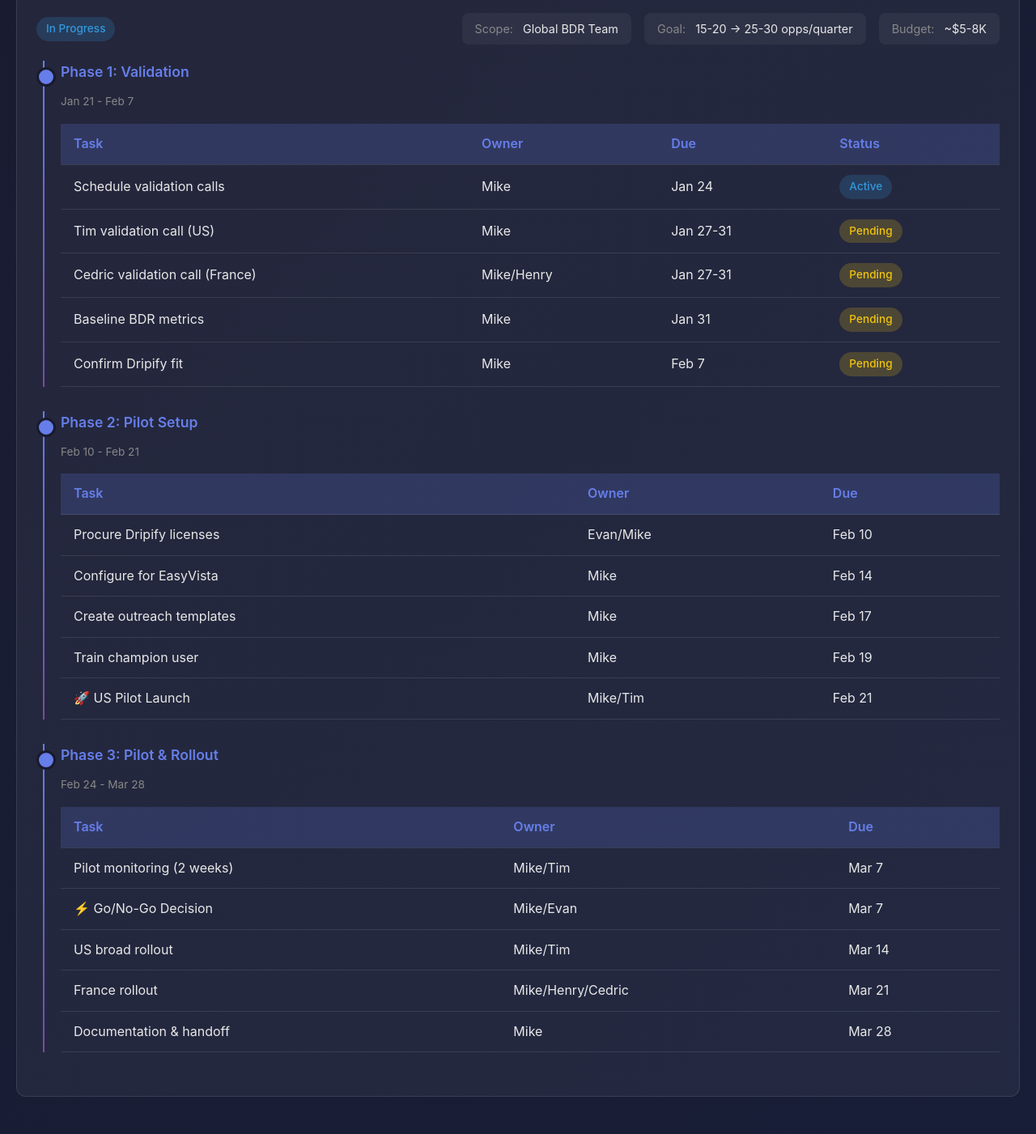
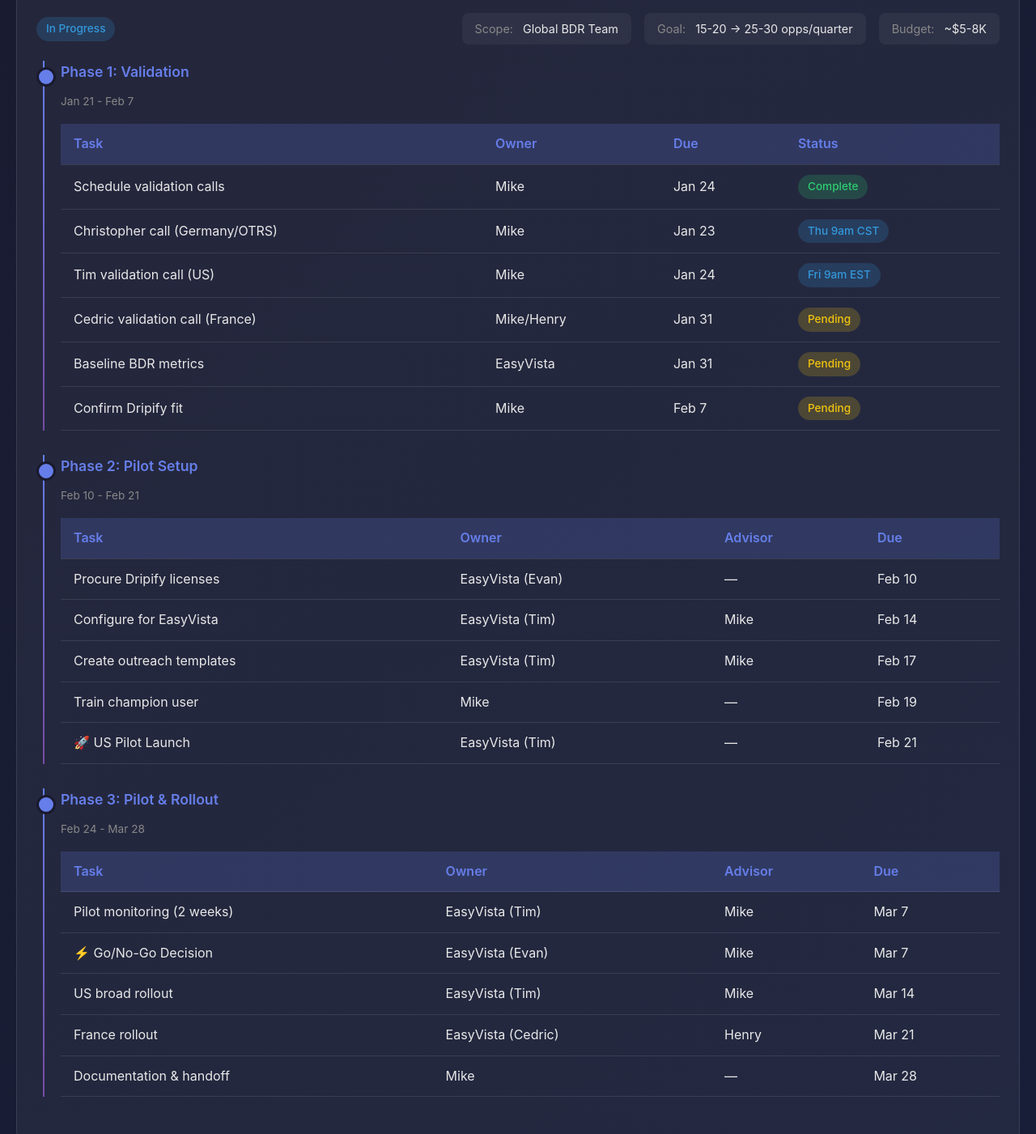
Before and after one commit to pqsoccerboy17/client-timelines, a plain HTML site: page index.html in a window 1280 px wide. Shown: the part 1595-2996 px from the top of the page at 81% size. Drawn offline with Linux system fonts and the light colour scheme; a script that the page names is missing.

Commit message:
Update: scheduled calls, contact info, client owns implementation

```diff
--- a/index.html
+++ b/index.html
@@ -413,9 +413,9 @@ flowchart LR
     end
 
     subgraph Dripify["📱 Dripify Team"]
-        Tim["Tim<br/>NA BDR 📧"]
+        Tim["Tim Brouillard<br/>VP BizDev 📅"]
         Cedric["Cedric<br/>France 📧"]
-        Christopher["Christopher<br/>Germany ⚠️"]
+        Christopher["Christopher Kuhn<br/>COO OTRS 📅"]
     end
 
     subgraph Loopio["📝 Loopio Team"]
@@ -434,7 +434,7 @@ flowchart LR
     Leadership --> TechDD
                 </div>
                 <p style="margin-top: 16px; color: #888; font-size: 0.9rem;">
-                    ✓ = Engaged | 📧 = Outreach Sent | ⚠️ = Risk/Constraint
+                    ✓ = Engaged | 📧 = Outreach Sent | 📅 = Call Scheduled | ⚠️ = Risk
                 </p>
             </div>
         </section>
@@ -458,10 +458,11 @@ flowchart LR
                     <div class="phase-dates">Jan 21 - Feb 7</div>
                     <table>
                         <tr><th>Task</th><th>Owner</th><th>Due</th><th>Status</th></tr>
-                        <tr><td>Schedule validation calls</td><td>Mike</td><td>Jan 24</td><td><span class="status-badge status-active">Active</span></td></tr>
-                        <tr><td>Tim validation call (US)</td><td>Mike</td><td>Jan 27-31</td><td><span class="status-badge status-pending">Pending</span></td></tr>
-                        <tr><td>Cedric validation call (France)</td><td>Mike/Henry</td><td>Jan 27-31</td><td><span class="status-badge status-pending">Pending</span></td></tr>
-                        <tr><td>Baseline BDR metrics</td><td>Mike</td><td>Jan 31</td><td><span class="status-badge status-pending">Pending</span></td></tr>
+                        <tr><td>Schedule validation calls</td><td>Mike</td><td>Jan 24</td><td><span class="status-badge status-complete">Complete</span></td></tr>
+                        <tr><td>Christopher call (Germany/OTRS)</td><td>Mike</td><td>Jan 23</td><td><span class="status-badge status-active">Thu 9am CST</span></td></tr>
+                        <tr><td>Tim validation call (US)</td><td>Mike</td><td>Jan 24</td><td><span class="status-badge status-active">Fri 9am EST</span></td></tr>
+                        <tr><td>Cedric validation call (France)</td><td>Mike/Henry</td><td>Jan 31</td><td><span class="status-badge status-pending">Pending</span></td></tr>
+                        <tr><td>Baseline BDR metrics</td><td>EasyVista</td><td>Jan 31</td><td><span class="status-badge status-pending">Pending</span></td></tr>
                         <tr><td>Confirm Dripify fit</td><td>Mike</td><td>Feb 7</td><td><span class="status-badge status-pending">Pending</span></td></tr>
                     </table>
                 </div>
@@ -470,12 +471,12 @@ flowchart LR
                     <div class="phase-title">Phase 2: Pilot Setup</div>
                     <div class="phase-dates">Feb 10 - Feb 21</div>
                     <table>
-                        <tr><th>Task</th><th>Owner</th><th>Due</th></tr>
-                        <tr><td>Procure Dripify licenses</td><td>Evan/Mike</td><td>Feb 10</td></tr>
-                        <tr><td>Configure for EasyVista</td><td>Mike</td><td>Feb 14</td></tr>
-                        <tr><td>Create outreach templates</td><td>Mike</td><td>Feb 17</td></tr>
-                        <tr><td>Train champion user</td><td>Mike</td><td>Feb 19</td></tr>
-                        <tr><td>🚀 US Pilot Launch</td><td>Mike/Tim</td><td>Feb 21</td></tr>
+                        <tr><th>Task</th><th>Owner</th><th>Advisor</th><th>Due</th></tr>
+                        <tr><td>Procure Dripify licenses</td><td>EasyVista (Evan)</td><td>—</td><td>Feb 10</td></tr>
+                        <tr><td>Configure for EasyVista</td><td>EasyVista (Tim)</td><td>Mike</td><td>Feb 14</td></tr>
+                        <tr><td>Create outreach templates</td><td>EasyVista (Tim)</td><td>Mike</td><td>Feb 17</td></tr>
+                        <tr><td>Train champion user</td><td>Mike</td><td>—</td><td>Feb 19</td></tr>
+                        <tr><td>🚀 US Pilot Launch</td><td>EasyVista (Tim)</td><td>—</td><td>Feb 21</td></tr>
                     </table>
                 </div>
 
@@ -483,12 +484,12 @@ flowchart LR
                     <div class="phase-title">Phase 3: Pilot & Rollout</div>
                     <div class="phase-dates">Feb 24 - Mar 28</div>
                     <table>
-                        <tr><th>Task</th><th>Owner</th><th>Due</th></tr>
-                        <tr><td>Pilot monitoring (2 weeks)</td><td>Mike/Tim</td><td>Mar 7</td></tr>
-                        <tr><td>⚡ Go/No-Go Decision</td><td>Mike/Evan</td><td>Mar 7</td></tr>
-                        <tr><td>US broad rollout</td><td>Mike/Tim</td><td>Mar 14</td></tr>
-                        <tr><td>France rollout</td><td>Mike/Henry/Cedric</td><td>Mar 21</td></tr>
-                        <tr><td>Documentation & handoff</td><td>Mike</td><td>Mar 28</td></tr>
+                        <tr><th>Task</th><th>Owner</th><th>Advisor</th><th>Due</th></tr>
+                        <tr><td>Pilot monitoring (2 weeks)</td><td>EasyVista (Tim)</td><td>Mike</td><td>Mar 7</td></tr>
+                        <tr><td>⚡ Go/No-Go Decision</td><td>EasyVista (Evan)</td><td>Mike</td><td>Mar 7</td></tr>
+                        <tr><td>US broad rollout</td><td>EasyVista (Tim)</td><td>Mike</td><td>Mar 14</td></tr>
+                        <tr><td>France rollout</td><td>EasyVista (Cedric)</td><td>Henry</td><td>Mar 21</td></tr>
+                        <tr><td>Documentation & handoff</td><td>Mike</td><td>—</td><td>Mar 28</td></tr>
                     </table>
                 </div>
             </div>
@@ -524,14 +525,14 @@ flowchart LR
                     <div class="phase-title">Phase 2: Solution & Training</div>
                     <div class="phase-dates">Feb 10 - Mar 21</div>
                     <table>
-                        <tr><th>Task</th><th>Owner</th><th>Due</th></tr>
-                        <tr><td>Define Loopio usage metrics</td><td>Mike/Jan</td><td>Feb 12</td></tr>
-                        <tr><td>Change management plan</td><td>Mike</td><td>Feb 14</td></tr>
-                        <tr><td>Training materials</td><td>Mike/Jan</td><td>Feb 19</td></tr>
-                        <tr><td>US pre-sales training</td><td>Mike/Jan</td><td>Feb 28</td></tr>
-                        <tr><td>Address Rod's workflow</td><td>Mike</td><td>Mar 3</td></tr>
-                        <tr><td>France training</td><td>Henry/Jan</td><td>Mar 14</td></tr>
-                        <tr><td>Global training complete</td><td>Jan</td><td>Mar 21</td></tr>
+                        <tr><th>Task</th><th>Owner</th><th>Advisor</th><th>Due</th></tr>
+                        <tr><td>Define Loopio usage metrics</td><td>EasyVista (Jan)</td><td>Mike</td><td>Feb 12</td></tr>
+                        <tr><td>Change management plan</td><td>Mike</td><td>—</td><td>Feb 14</td></tr>
+                        <tr><td>Training materials</td><td>EasyVista (Jan)</td><td>Mike</td><td>Feb 19</td></tr>
+                        <tr><td>US pre-sales training</td><td>EasyVista (Jan)</td><td>Mike</td><td>Feb 28</td></tr>
+                        <tr><td>Address Rod's workflow</td><td>EasyVista (Jan)</td><td>Mike</td><td>Mar 3</td></tr>
+                        <tr><td>France training</td><td>EasyVista (Jan)</td><td>Henry</td><td>Mar 14</td></tr>
+                        <tr><td>Global training complete</td><td>EasyVista (Jan)</td><td>—</td><td>Mar 21</td></tr>
                     </table>
                 </div>
             </div>
@@ -541,8 +542,9 @@ flowchart LR
             <h2>Key Milestones</h2>
             <div class="card">
                 <div class="milestone-list">
+                    <div class="milestone" style="background: linear-gradient(135deg, rgba(52, 152, 219, 0.3), rgba(46, 204, 113, 0.3)); border-color: rgba(52, 152, 219, 0.5);"><span class="milestone-date" style="color: #3498db;">Jan 23</span> — 📞 Christopher call (9am CST)</div>
                     <div class="milestone"><span class="milestone-date">Jan 23</span> — Ludovic/Loic prioritization review</div>
-                    <div class="milestone"><span class="milestone-date">Jan 24</span> — Stakeholder call scheduling complete</div>
+                    <div class="milestone" style="background: linear-gradient(135deg, rgba(52, 152, 219, 0.3), rgba(46, 204, 113, 0.3)); border-color: rgba(52, 152, 219, 0.5);"><span class="milestone-date" style="color: #3498db;">Jan 24</span> — 📞 Tim validation call (9am EST)</div>
                     <div class="milestone"><span class="milestone-date">Feb 7</span> — Validation phase complete</div>
                     <div class="milestone"><span class="milestone-date">Feb 21</span> — Dripify US pilot launch</div>
                     <div class="milestone"><span class="milestone-date">Mar 7</span> — Dripify Go/No-Go decision</div>
@@ -604,7 +606,7 @@ flowchart LR
                     <tr><th>Team Member</th><th>Focus Areas</th></tr>
                     <tr>
                         <td><strong>Mike</strong></td>
-                        <td>Dripify validation & implementation • Loopio change management • Stakeholder communication • Documentation</td>
+                        <td>Validation calls • Change management strategy • Stakeholder communication • Documentation • <em>Advisory role on implementation</em></td>
                     </tr>
                     <tr>
                         <td><strong>Henry</strong></td>
```
